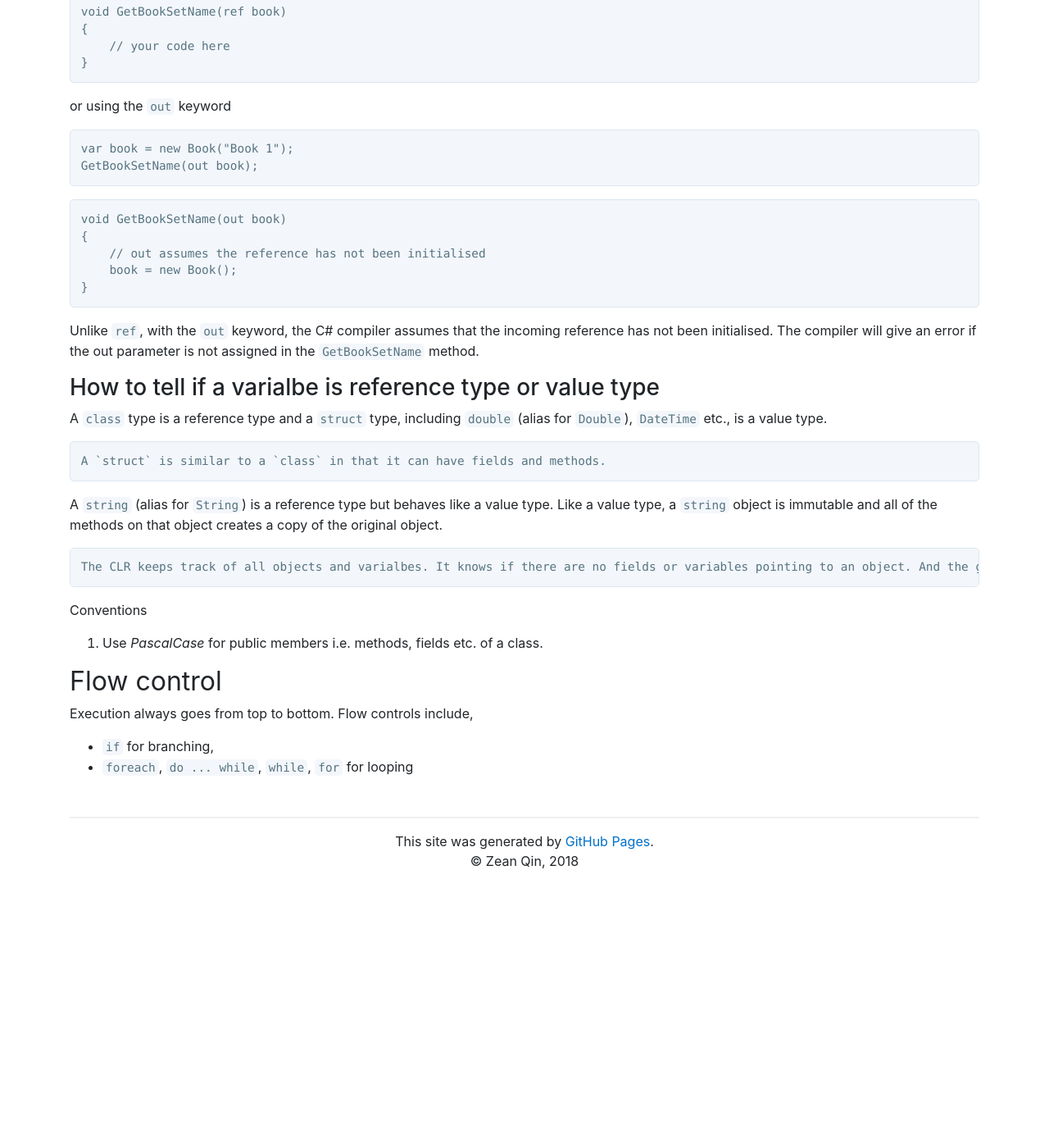
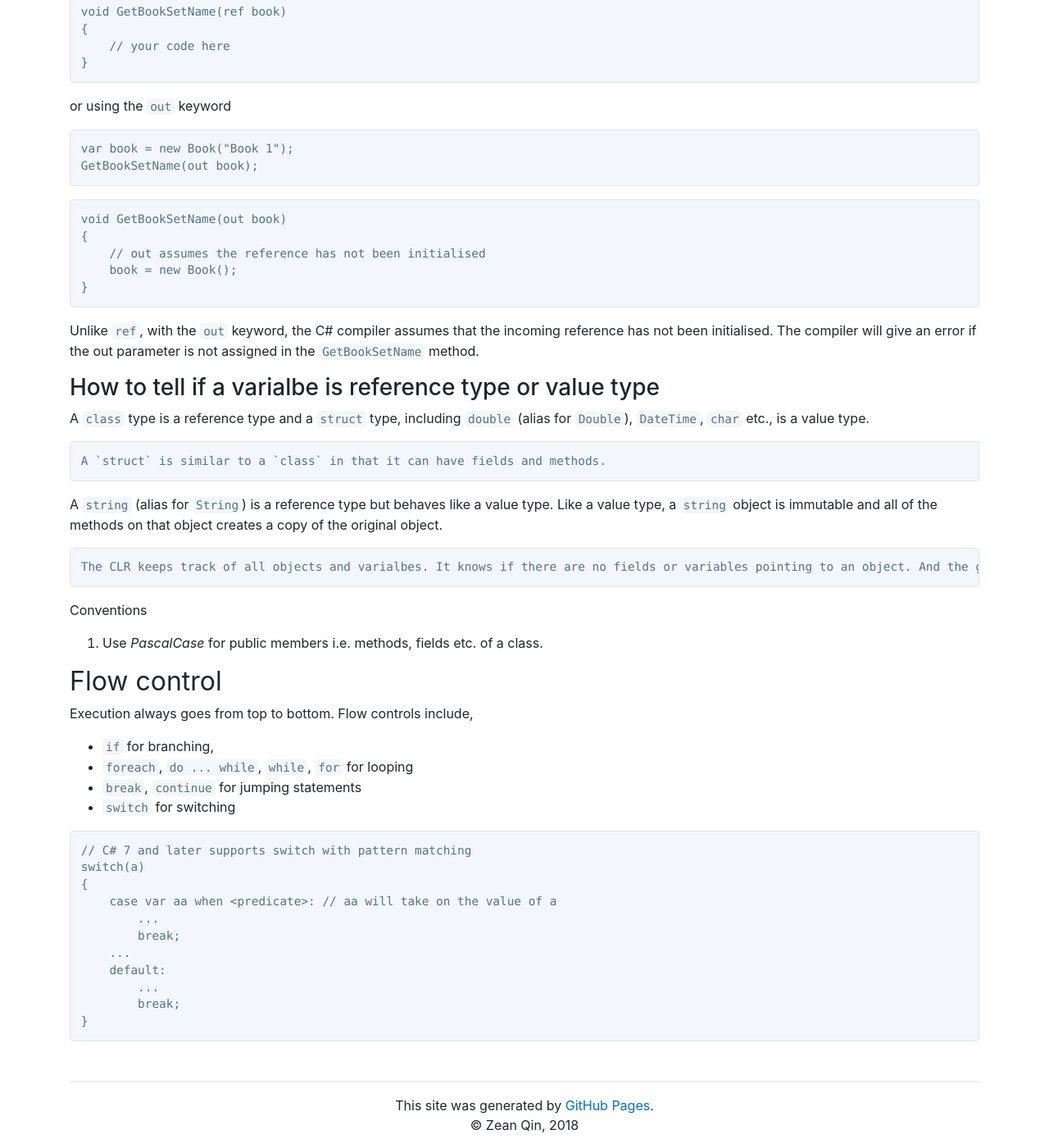
Before and after one commit to ZeanQin/zeanqin.github.io, a Jekyll site: the page built from _posts/2019-06-25-definitive-guide-c#.md, in a window 1280 px wide and 1400 px high, scrolled down 2527 px. Shown: the whole window at 82% size. Built offline with Jekyll 4.4.1, drawn with Linux system fonts in a browser that asks for light colours; before the commit the page ends 3605 px from its top, so only the background shows below that.

Commit message:
Update c# post

````diff
--- a/_posts/2019-06-25-definitive-guide-c#.md
+++ b/_posts/2019-06-25-definitive-guide-c#.md
@@ -83,7 +83,7 @@ void GetBookSetName(out book)
 Unlike `ref`, with the `out` keyword, the C# compiler assumes that the incoming reference has not been initialised. The compiler will give an error if the out parameter is not assigned in the `GetBookSetName` method.
 
 ### How to tell if a varialbe is reference type or value type
-A `class` type is a reference type and a `struct` type, including `double` (alias for `Double`), `DateTime` etc., is a value type.
+A `class` type is a reference type and a `struct` type, including `double` (alias for `Double`), `DateTime`, `char` etc., is a value type.
 
 ```
 A `struct` is similar to a `class` in that it can have fields and methods.
@@ -102,3 +102,19 @@ Conventions
 Execution always goes from top to bottom. Flow controls include,
 - `if` for branching,
 - `foreach`, `do ... while`, `while`, `for` for looping
+- `break`, `continue` for jumping statements
+- `switch` for switching
+
+```c#
+// C# 7 and later supports switch with pattern matching
+switch(a)
+{
+    case var aa when <predicate>: // aa will take on the value of a
+        ...
+        break;
+    ...
+    default:
+        ...
+        break;
+}
+```
````
